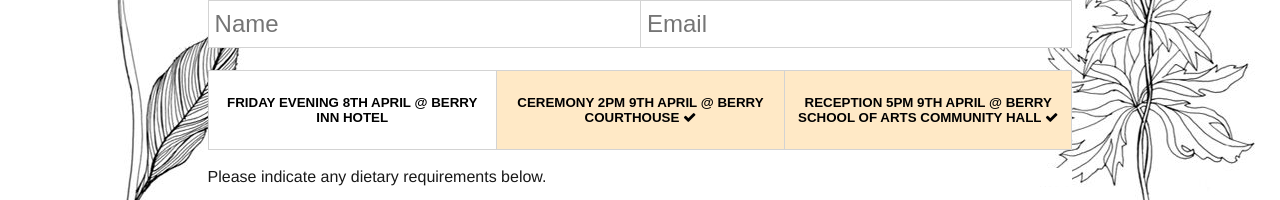
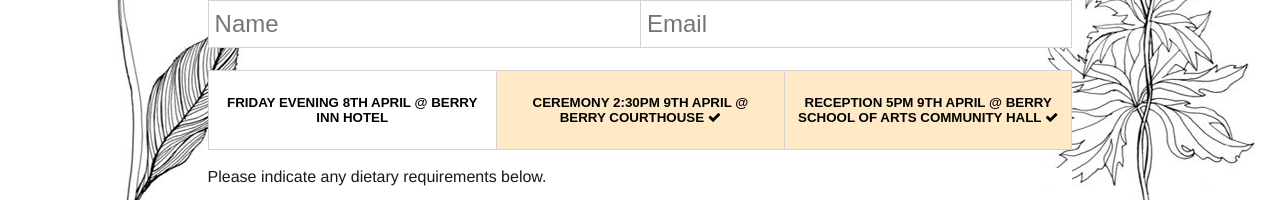
Before and after one commit to lizandbrendangetmarried/lizandbrendangetmarried.github.com, a React app: page / in a window 1280 px wide. Shown: the part 483-683 px from the top of the page. Built offline with nearby package versions, Linux system fonts and the light colour scheme.

Commit message:
form tweaks

```diff
--- a/src/rsvpForm.jsx
+++ b/src/rsvpForm.jsx
@@ -80,7 +80,7 @@ export default class RsvpForm extends Component {
           </div>
           <div className='row events'>
             {buttonFunc('Friday evening 8th April @ Berry Inn Hotel', this.state.friday, () => this.setState({ friday: !this.state.friday }))}
-            {buttonFunc('Ceremony 2pm 9th April @ Berry Courthouse', this.state.ceremony, () => this.setState({ ceremony: !this.state.ceremony }))}
+            {buttonFunc('Ceremony 2:30pm 9th April @ Berry Courthouse', this.state.ceremony, () => this.setState({ ceremony: !this.state.ceremony }))}
             {buttonFunc('Reception 5pm 9th April @ Berry school of arts community hall', this.state.reception, () => this.setState({ reception: !this.state.reception }))}
           </div>
           <div className='row dietary'>
--- a/src/styles.css
+++ b/src/styles.css
@@ -46,6 +46,7 @@ section.rsvp-form {
   width: 50%;
   border: solid 1px #d3d3d3;
   border-right: none;
+  border-radius: 0;
 }
 
 .rsvp-form form > div.row > input:last-child {
```
